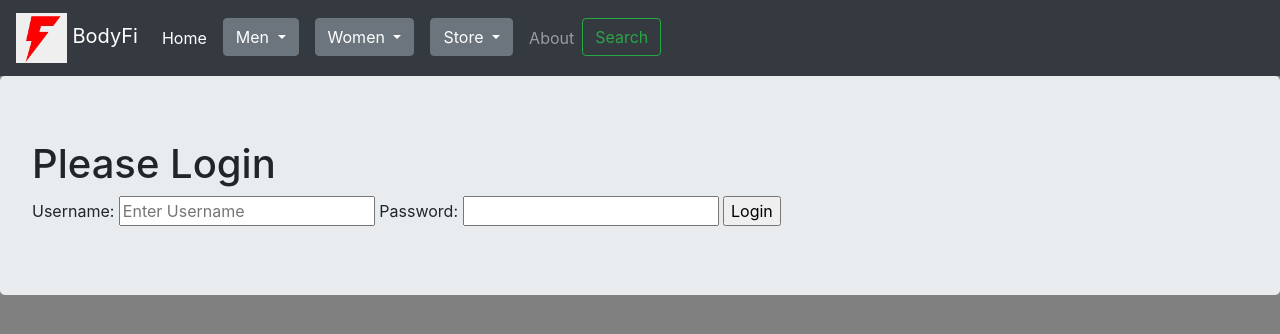
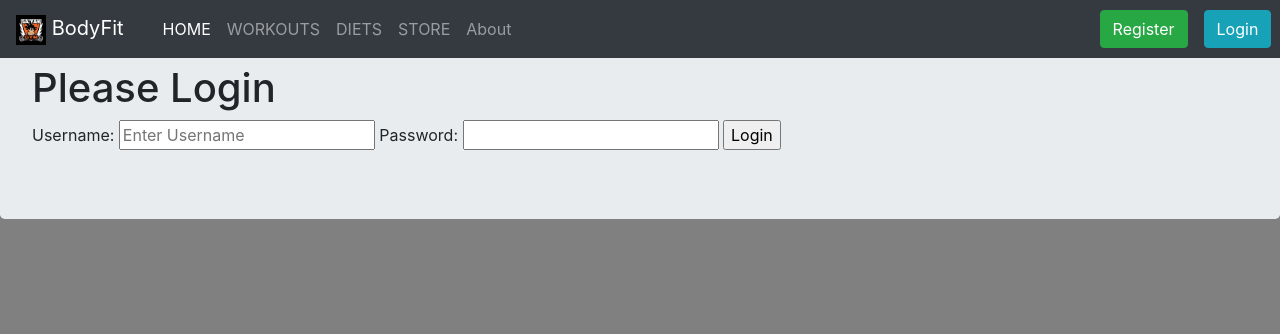
Before and after one commit to cybersaiyan30/fitnessdjango, a Django app: page /subscribe/user_login/ in a window 1280 px wide. Shown: the top 334 px of the page. Run offline with Django 3.2, Linux system fonts and the light colour scheme; some libraries are stand-ins or nearby versions.

Commit message:
navbar login updated

```diff
--- a/subscribe/templates/subscribe/login.html
+++ b/subscribe/templates/subscribe/login.html
@@ -13,56 +13,63 @@
     <link rel="stylesheet"  type="text/css" href=" {% static '/subscribe/style.css' %}">
 </head>
 <body>
-     <nav class="navbar navbar-expand-lg navbar-dark bg-dark">
-            <a class="navbar-brand" href="#">
-                <img src="{% static 'subscribe/images/logo3.png' %}" class="img-circle" height="50px">
-                BodyFi
+        <nav class="navbar navbar-expand-lg navbar-dark bg-dark fixed-top" id="nav-placeholder">
+            <a class="navbar-brand" href="/subscribe/">
+                <img src="{% static 'subscribe/images/saiyangym.jpg'%}" class="img-circle" height="30px">
+                BodyFit
             </a>
-
+            <button class="navbar-toggler" type="button" data-toggle="collapse" data-target="#navbarNavDropdown">
+                    <span class="navbar-toggler-icon"></span>
+            </button>
             <div class="collapse navbar-collapse" id="navbarNavDropdown">
+                <div class="col-md-10">
                 <ul class="navbar-nav">
                     <li class="nav-item active">
-                        <a class="nav-link active" href="#">Home</a>
+                        <a class="nav-link active" href="/subscribe/">HOME</a>
                     </li>
-
-
-                    <li class="nav-item dropdown mx-2">
-                        <button class="btn btn-secondary dropdown-toggle" type="button" id="dropdownMenuButton" data-toggle="dropdown" aria-haspopup="true" aria-expanded="false">
-                            Men
-                          </button>
-                        <div class="dropdown-menu" aria-labelledby="navbarNavDropdown">
-                            <a class="dropdown-item">Workout</a>
-                            <div class="dropdown-divider"></div>
-                            <a class="dropdown-item">Diet</a>
-                        </div>
+                    <li class="nav-item">
+                        <a class="nav-link" href="/subscribe/men/">WORKOUTS</a>
                     </li>
-                    <li class="nav-item dropdown mx-2">
-                        <button class="btn btn-secondary dropdown-toggle" type="button" id="dropdownMenuButton" data-toggle="dropdown" aria-haspopup="true" aria-expanded="false">
-                            Women
-                          </button>
-                        <div class="dropdown-menu" aria-labelledby="navbarNavDropdown">
-                            <a class="dropdown-item">Workout</a>
-                            <div class="dropdown-divider"></div>
-                            <a class="dropdown-item">Diet</a>
-                        </div>
+                    <li class="nav-item">
+                        <a class="nav-link" href="/subscribe/diet/">DIETS</a>
                     </li>
-                    <li class="nav-item dropdown mx-2">
-                        <button class="btn btn-secondary dropdown-toggle" type="button" id="dropdownMenuButton" data-toggle="dropdown" aria-haspopup="true" aria-expanded="false">
-                            Store
-                          </button>
-                        <div class="dropdown-menu" aria-labelledby="navbarNavDropdown">
-                            <a class="dropdown-item">Workout</a>
-                            <div class="dropdown-divider"></div>
-                            <a class="dropdown-item">Diet</a>
-                        </div>
+                    <li class="nav-item">
+                        <a class="nav-link" href="/subscribe/store/">STORE</a>
                     </li>
                     <li class="nav-item">
                         <a class="nav-link" href="#">About</a>
                     </li>
-                    <li class="">
-                        <button class="btn btn-outline-success my-2 my-sm-0" type="submit">Search</button>
+                </ul>
+                </div>
+                <div class="col-md-2">
+                <ul class="navbar-nav">
+                    <li class="nav-item">
+                        <a href="/subscribe/register/">
+                        <button type="button" class="btn btn-success mx-2">
+                        Register
+                        </button>
+                        </a>
                     </li>
+
+                    {% if user.is_authenticated %}
+                     <li class="nav-item">
+                     <a href="/logout/">
+                     <button type="button" class="btn btn-info mx-2">
+                        Logout
+                     </button>
+                     </a>
+                    </li>
+                    {% else %}
+                    <li class="nav-item">
+                     <a href="/subscribe/user_login/">
+                        <button type="button" class="btn btn-info mx-2">
+                                Login
+                        </button>
+                     </a>
+                    </li>
+                    {% endif %}
                 </ul>
+                </div>
             </div>
         </nav>
 
```
Also changed, not shown: subscribe/templates/subscribe/home.html (+18 -16 lines), subscribe/templates/subscribe/registration.html (+59 -0 lines), db.sqlite3, subscribe/static/subscribe/style.css (line endings or trailing spaces).
